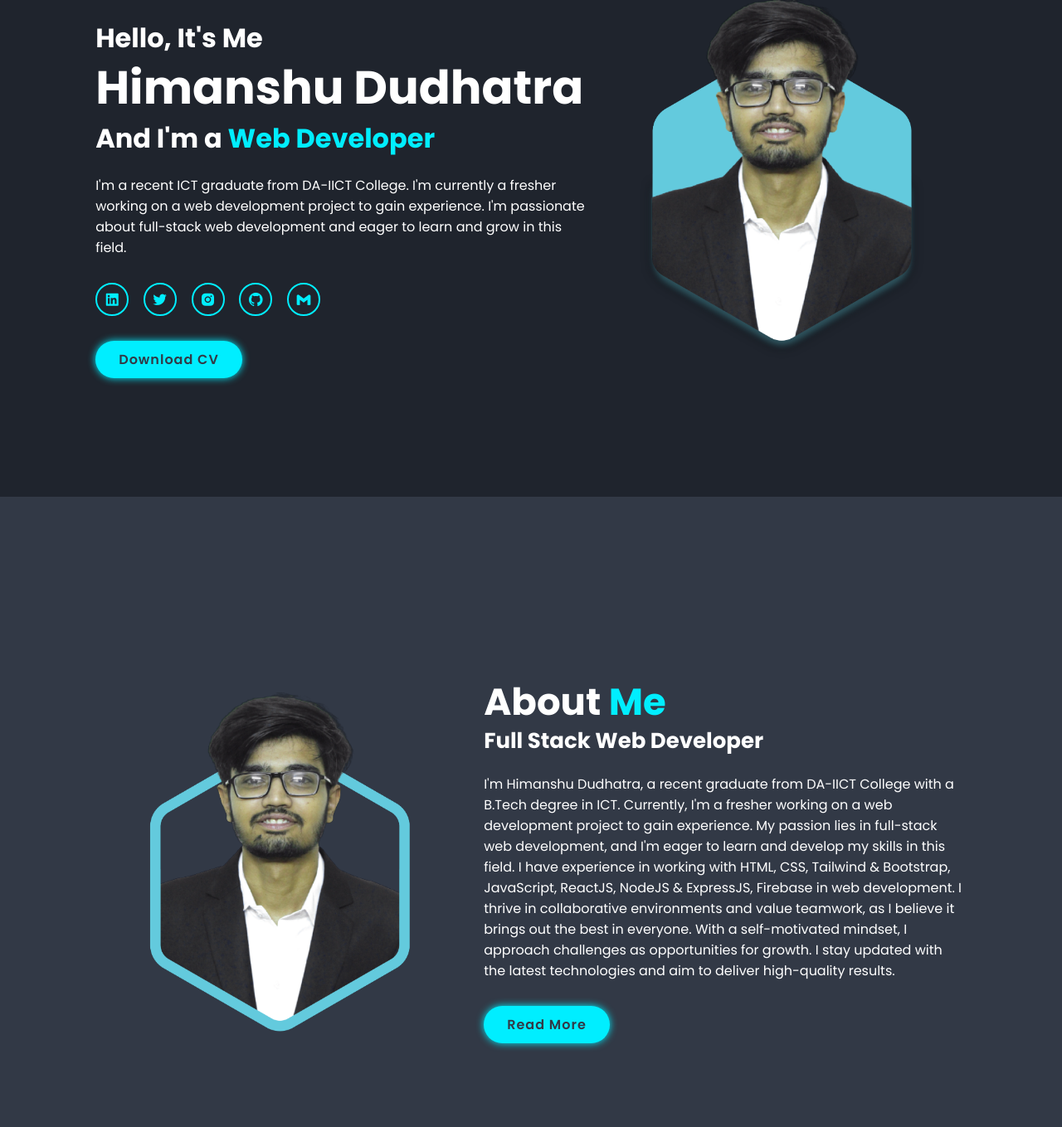
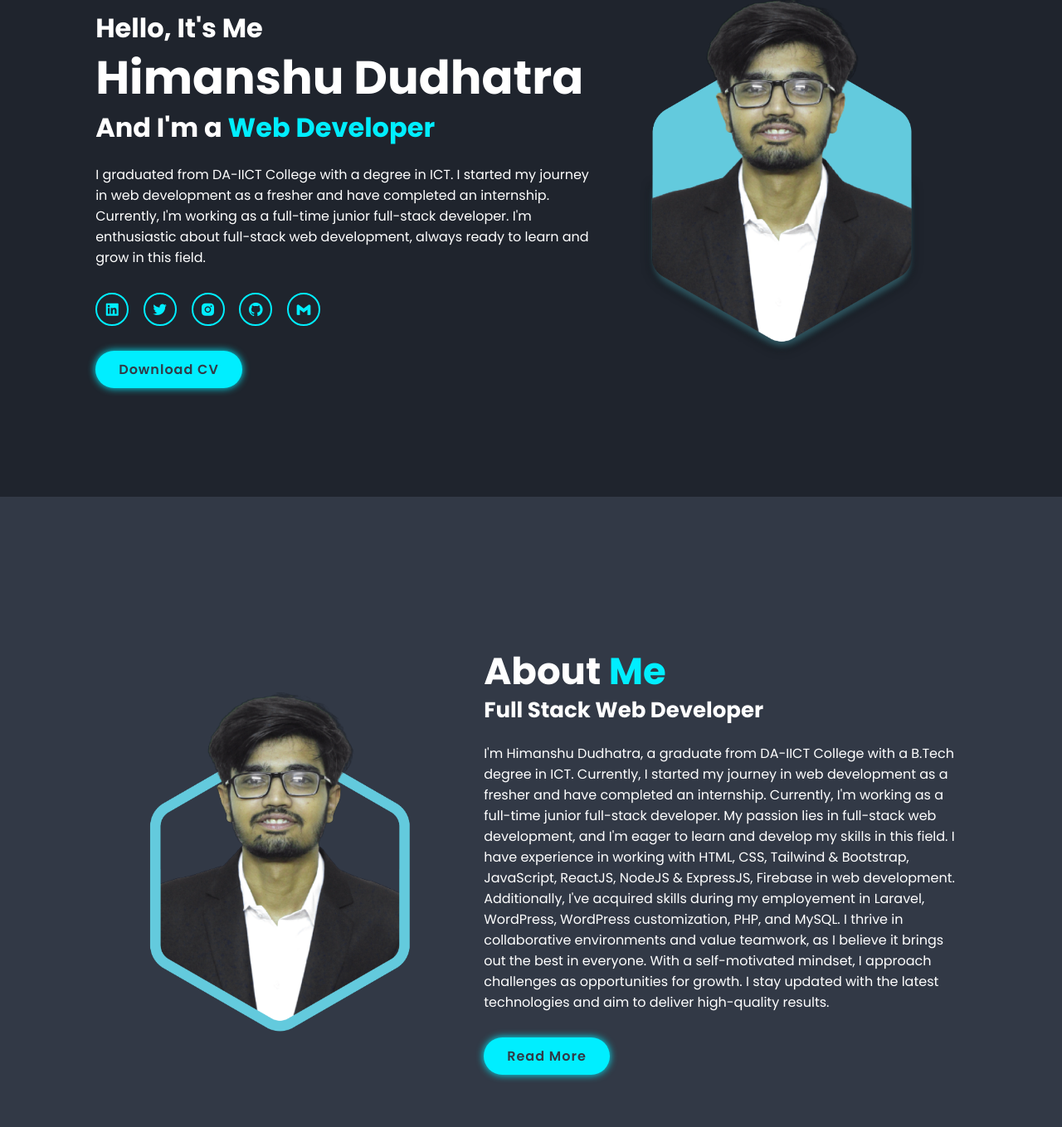
Before and after one commit to HimanshuDudhatra1110/Portfolio, a plain HTML site: page index.html in a window 1280 px wide. Shown: the part 201-1560 px from the top of the page at 83% size. Drawn offline with nearby package versions, Linux system fonts and the light colour scheme.

Commit message:
experience added

```diff
--- a/index.html
+++ b/index.html
@@ -44,10 +44,11 @@
         <h1>Himanshu Dudhatra</h1>
         <h3>And I'm a <span>Web Developer</span></h3>
         <p>
-          I'm a recent ICT graduate from DA-IICT College. I'm currently a
-          fresher working on a web development project to gain experience. I'm
-          passionate about full-stack web development and eager to learn and
-          grow in this field.
+          I graduated from DA-IICT College with a degree in ICT. I started my
+          journey in web development as a fresher and have completed an
+          internship. Currently, I'm working as a full-time junior full-stack
+          developer. I'm enthusiastic about full-stack web development, always
+          ready to learn and grow in this field.
         </p>
         <div class="social-media">
           <a href="https://www.linkedin.com/in/himanshu-dudhatra-01834b236/"
@@ -87,17 +88,19 @@
         <h2 class="heading">About <span>Me</span></h2>
         <h3>Full Stack Web Developer</h3>
         <p>
-          I'm Himanshu Dudhatra, a recent graduate from DA-IICT College with a
-          B.Tech degree in ICT. Currently, I'm a fresher working on a web
-          development project to gain experience. My passion lies in full-stack
+          I'm Himanshu Dudhatra, a graduate from DA-IICT College with a B.Tech
+          degree in ICT. Currently, I started my journey in web development as a
+          fresher and have completed an internship. Currently, I'm working as a
+          full-time junior full-stack developer. My passion lies in full-stack
           web development, and I'm eager to learn and develop my skills in this
           field. I have experience in working with HTML, CSS, Tailwind &
           Bootstrap, JavaScript, ReactJS, NodeJS & ExpressJS, Firebase in web
-          development. I thrive in collaborative environments and value
-          teamwork, as I believe it brings out the best in everyone. With a
-          self-motivated mindset, I approach challenges as opportunities for
-          growth. I stay updated with the latest technologies and aim to deliver
-          high-quality results.
+          development. Additionally, I've acquired skills during my employement
+          in Laravel, WordPress, WordPress customization, PHP, and MySQL. I
+          thrive in collaborative environments and value teamwork, as I believe
+          it brings out the best in everyone. With a self-motivated mindset, I
+          approach challenges as opportunities for growth. I stay updated with
+          the latest technologies and aim to deliver high-quality results.
         </p>
         <a href="./CV/Himanshu_Dudhatra_Resume.pdf" class="btn">Read More</a>
       </div>
@@ -133,6 +136,11 @@
               </div>
 
               <div class="progress">
+                <h3>PHP</h3>
+                <div class="bar"><span></span></div>
+              </div>
+
+              <div class="progress">
                 <h3>ReactJS</h3>
                 <div class="bar"><span></span></div>
               </div>
@@ -149,6 +157,16 @@
 
               <div class="progress">
                 <h3>MongoDB</h3>
+                <div class="bar"><span></span></div>
+              </div>
+
+              <div class="progress">
+                <h3>Laravel</h3>
+                <div class="bar"><span></span></div>
+              </div>
+
+              <div class="progress">
+                <h3>WordPress</h3>
                 <div class="bar"><span></span></div>
               </div>
 
--- a/styles.css
+++ b/styles.css
@@ -259,18 +259,27 @@ span {
   width: 70%;
 }
 .skills-content .progress:nth-child(5) .bar span {
-  width: 60%;
+  width: 75%;
 }
 .skills-content .progress:nth-child(6) .bar span {
-  width: 50%;
+  width: 60%;
 }
 .skills-content .progress:nth-child(7) .bar span {
   width: 50%;
 }
 .skills-content .progress:nth-child(8) .bar span {
+  width: 50%;
+}
+.skills-content .progress:nth-child(9) .bar span {
   width: 60%;
 }
-.skills-content .progress:nth-child(9) .bar span {
+.skills-content .progress:nth-child(10) .bar span {
+  width: 70%;
+}
+.skills-content .progress:nth-child(11) .bar span {
+  width: 75%;
+}
+.skills-content .progress:nth-child(12) .bar span {
   width: 65%;
 }
 /* Portfolio Section  */
```
